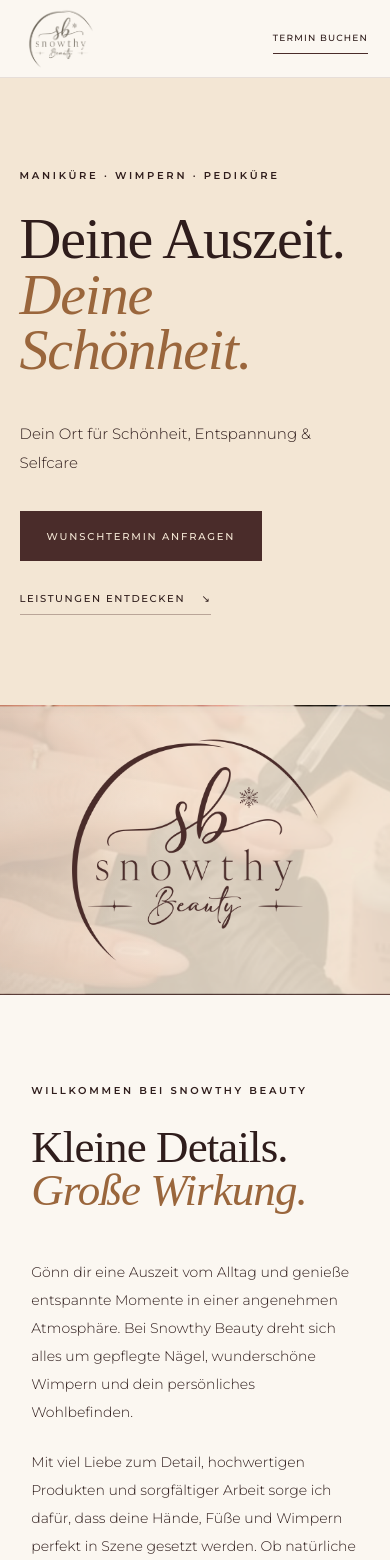
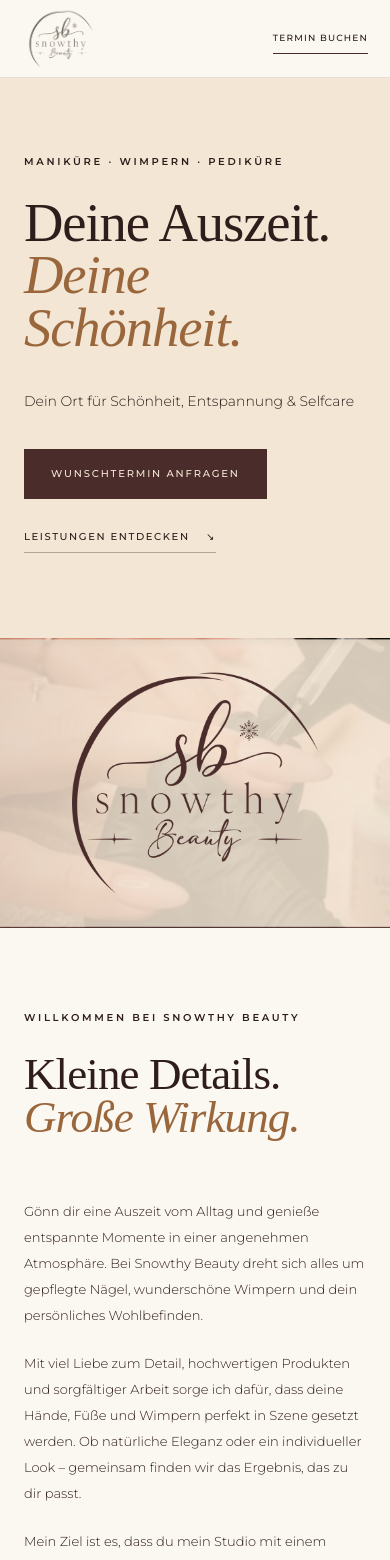
Before and after one commit to tu787878/snowthy-beauty, a Next.js app: page / in a window 390 px wide. Shown: the top 1560 px of the page. Built offline with nearby package versions, Linux system fonts and the light colour scheme; a web font is replaced by a local one.

Commit message:
Add responsive motion and mobile polish

```diff
--- a/app/globals.css
+++ b/app/globals.css
@@ -4,15 +4,18 @@
 :root { --cream:#f3e6d4; --cocoa:#4a2c2a; --gold:#eacd76; --paper:#fbf7f1; --ink:#2f1d1c; }
 * { box-sizing:border-box; }
 html { scroll-behavior:smooth; }
-body { margin:0; background:var(--paper); color:var(--ink); font-family:"Montserrat",sans-serif; font-weight:300; }
+body { margin:0; background:var(--paper); color:var(--ink); font-family:"Montserrat",sans-serif; font-weight:300; overflow-x:hidden; }
 a { color:inherit; text-decoration:none; }
-.site-header { height:92px; padding:0 clamp(22px,5vw,80px); display:flex; align-items:center; justify-content:space-between; background:var(--paper); position:relative; z-index:10; border-bottom:1px solid rgba(74,44,42,.12); }
-.brand img { width:96px; height:76px; object-fit:cover; object-position:center; filter:brightness(.38) sepia(.6) saturate(.7); }
+.site-header { height:92px; padding:0 clamp(22px,5vw,80px); display:flex; align-items:center; justify-content:space-between; background:rgba(251,247,241,.94); position:relative; z-index:10; border-bottom:1px solid rgba(74,44,42,.12); backdrop-filter:blur(14px); }
+.brand img { width:96px; height:76px; object-fit:cover; object-position:center; filter:brightness(.38) sepia(.6) saturate(.7); transition:transform .45s ease; }
+.brand:hover img { transform:scale(1.04) rotate(-1deg); }
 nav { display:flex; gap:34px; font-size:12px; letter-spacing:.14em; text-transform:uppercase; }
-nav a, footer a { transition:opacity .2s; } nav a:hover, footer a:hover { opacity:.55; }
+nav a, footer a { position:relative; transition:opacity .25s ease; } nav a:hover, footer a:hover { opacity:.55; }
+nav a:after { content:""; position:absolute; left:0; right:100%; bottom:-7px; height:1px; background:var(--cocoa); transition:right .3s ease; }
+nav a:hover:after { right:0; }
 .header-cta { border-bottom:1px solid var(--cocoa); padding:8px 0; text-transform:uppercase; letter-spacing:.13em; font-size:11px; font-weight:500; }
 .hero { min-height:calc(100vh - 92px); display:grid; grid-template-columns:56% 44%; background:var(--cream); position:relative; overflow:hidden; }
-.hero-copy { padding:clamp(80px,11vh,130px) 5vw 90px; align-self:center; position:relative; z-index:2; }
+.hero-copy { padding:clamp(80px,11vh,130px) 5vw 90px; align-self:center; position:relative; z-index:2; animation:hero-copy-in .9s cubic-bezier(.22,.8,.32,1) both; }
 .eyebrow { text-transform:uppercase; font-size:10px; font-weight:600; letter-spacing:.27em; margin:0 0 28px; }
 h1,h2 { font-family:"Italiana",serif; font-weight:400; margin:0; line-height:.96; letter-spacing:-.02em; }
 h1 { font-size:clamp(58px,7.1vw,112px); max-width:800px; }
@@ -25,7 +28,8 @@
 .button-dark { color:var(--cream); background:var(--cocoa); }
 .text-link { text-transform:uppercase; letter-spacing:.16em; font-size:10px; font-weight:500; border-bottom:1px solid rgba(74,44,42,.35); padding-bottom:8px; }
 .text-link span { margin-left:12px; }
-.hero-art { background-color:var(--cream); background-image:url("/snowthy-hero-background.png"); background-size:cover; background-position:center; color:var(--cream); display:flex; align-items:center; justify-content:center; flex-direction:column; padding:70px 30px 40px; position:relative; }
+.hero-art { background-color:var(--cream); background-image:url("/snowthy-hero-background.png"); background-size:cover; background-position:center; color:var(--cream); display:flex; align-items:center; justify-content:center; flex-direction:column; padding:70px 30px 40px; position:relative; animation:hero-image-in 1.15s cubic-bezier(.22,.8,.32,1) both; transition:background-size 1.2s ease; }
+.hero-art:hover { background-size:106%; }
 .hero-art:after { content:""; position:absolute; inset:0; background:linear-gradient(90deg,rgba(74,44,42,.08),transparent 42%); pointer-events:none; }
 .arch { width:min(78%,460px); aspect-ratio:.82; border:1px solid rgba(243,230,212,.42); border-bottom:0; border-radius:240px 240px 0 0; position:relative; background:radial-gradient(circle at 50% 36%,rgba(234,205,118,.18),transparent 55%); }
 .polish-bottle { position:absolute; width:112px; height:184px; border:2px solid var(--gold); bottom:14%; left:50%; transform:translateX(-50%); border-radius:13px 13px 22px 22px; box-shadow:inset 0 0 0 8px rgba(234,205,118,.06); }
@@ -44,13 +48,15 @@
 .light { color:var(--gold); }.services h2 em,.booking h2 em { color:var(--gold); }
 .section-heading { position:sticky; top:130px; align-self:start; }
 .service-list { border-top:1px solid rgba(243,230,212,.25); }
-.service { display:grid; grid-template-columns:46px minmax(210px,1fr) minmax(220px,1fr) 36px; gap:24px; align-items:center; padding:30px 0; border-bottom:1px solid rgba(243,230,212,.25); }
+.service { display:grid; grid-template-columns:46px minmax(210px,1fr) minmax(220px,1fr) 36px; gap:24px; align-items:center; padding:30px 0; border-bottom:1px solid rgba(243,230,212,.25); transition:padding .35s ease, background .35s ease; }
+.service:hover { padding-left:16px; padding-right:16px; background:rgba(243,230,212,.04); }
 .service>span { color:var(--gold); font:13px "Italiana",serif; }.service h3{font:400 clamp(20px,2vw,28px) "Italiana",serif;margin:0;}.service p{font-size:11px;line-height:1.8;margin:0;opacity:.72;}.service>a{font-size:22px;color:var(--gold);transition:transform .2s}.service>a:hover{transform:translate(3px,-3px)}
 .gallery { background:var(--paper); padding:clamp(85px,10vw,145px) 0 0; }
 .gallery-heading { display:grid; grid-template-columns:1fr minmax(300px,520px); gap:8vw; align-items:end; margin-inline:clamp(32px,7vw,120px); padding-bottom:clamp(55px,7vw,95px); }
 .gallery-heading>p { margin:0; font-size:13px; line-height:1.95; max-width:500px; }
 .gallery figure { margin:0; overflow:hidden; background:var(--cream); }
-.gallery figure img { width:100%; height:auto; min-height:260px; object-fit:cover; display:block; }
+.gallery figure img { width:100%; height:auto; min-height:260px; object-fit:cover; display:block; transition:transform 1.1s cubic-bezier(.22,.8,.32,1), filter .6s ease; }
+.gallery figure:hover img { transform:scale(1.025); filter:saturate(1.06); }
 .studio { display:grid; grid-template-columns:45% 55%; gap:8vw; background:#f7efe4; align-items:center; }
 .studio-art { min-height:620px; background:var(--cream); position:relative; display:grid; place-items:center; overflow:hidden; }.studio-art:before,.studio-art:after{content:"";position:absolute;border:1px solid rgba(74,44,42,.25);border-radius:50%;width:430px;height:430px}.studio-art:after{width:330px;height:330px}.studio-frame{width:190px;height:270px;background:var(--cocoa);display:grid;place-items:center;box-shadow:20px 20px 0 var(--gold);position:relative;z-index:2}.studio-frame span{font:54px "Italiana",serif;color:var(--cream)}.studio-art p{position:absolute;bottom:34px;text-transform:uppercase;letter-spacing:.24em;font-size:9px;}
 .studio-copy>p:not(.eyebrow){line-height:2;font-size:14px;max-width:600px;margin:36px 0 45px}.values{display:grid;gap:0}.values>div{display:grid;grid-template-columns:120px 1fr;gap:25px;border-top:1px solid rgba(74,44,42,.18);padding:20px 0}.values h3{font:21px "Italiana",serif;margin:0}.values p{font-size:11px;line-height:1.7;margin:0;opacity:.75}
@@ -60,7 +66,13 @@
 .imprint { padding:28px clamp(24px,6vw,90px); background:#251413; color:var(--cream); display:flex; align-items:baseline; gap:24px; border-top:1px solid rgba(243,230,212,.1); }
 .imprint h2 { font-size:18px; }
 .imprint p { margin:0; font-size:10px; line-height:1.7; opacity:.65; }
+.reveal { opacity:0; transform:translateY(34px); transition:opacity .75s ease, transform .85s cubic-bezier(.22,.8,.32,1); }
+.reveal.is-visible { opacity:1; transform:none; }
+.services.reveal .service { opacity:0; transform:translateY(18px); }
+.services.reveal.is-visible .service { opacity:1; transform:none; transition:opacity .55s ease calc(var(--item-index) * 80ms), transform .6s ease calc(var(--item-index) * 80ms), padding .35s ease, background .35s ease; }
+@keyframes hero-copy-in { from { opacity:0; transform:translateY(24px); } to { opacity:1; transform:none; } }
+@keyframes hero-image-in { from { opacity:0; transform:scale(1.035); } to { opacity:1; transform:scale(1); } }
 @media(max-width:900px){.site-header nav{display:none}.hero{grid-template-columns:1fr}.hero-copy{min-height:650px}.hero-art{min-height:440px;background-size:cover}.hero-note{display:none}.intro,.services,.studio,.prices,.booking,.gallery-heading{grid-template-columns:1fr}.services{gap:60px}.section-heading{position:static}.studio-art{min-height:500px}.booking{gap:60px}.gallery-heading{gap:35px}}
-@media(max-width:620px){.site-header{height:78px}.brand img{width:78px;height:62px}.header-cta{font-size:9px}.hero{min-height:auto}.hero-copy{min-height:590px;padding-top:90px}.hero-art{min-height:290px;background-position:center}.section-pad{padding-top:88px;padding-bottom:88px}.service{grid-template-columns:34px 1fr 28px;gap:14px}.service p{grid-column:2/4}.service>a{grid-column:3;grid-row:1/2}.gallery-heading{margin-inline:24px}.gallery figure img{min-height:190px}.studio-art{min-height:420px}.studio-art:before{width:330px;height:330px}.studio-art:after{width:250px;height:250px}.studio-frame{width:150px;height:220px}.booking form{grid-template-columns:1fr}.booking label{grid-column:1/-1}.prices{gap:45px}footer{grid-template-columns:1fr;text-align:center}footer img{margin:auto}footer div{justify-content:center;flex-wrap:wrap}footer p{text-align:center}}
+@media(max-width:620px){.site-header{height:78px}.brand img{width:78px;height:62px}.header-cta{font-size:9px}.hero{min-height:auto}.hero-copy{min-height:560px;padding:76px 24px 70px}.hero-copy h1{font-size:clamp(48px,14vw,58px)}.hero-lead{font-size:14px;margin-top:34px}.hero-art{min-height:290px;background-position:center}.hero-art:hover{background-size:cover}.section-pad{padding:82px 24px}.intro{gap:52px}.intro-copy{font-size:13px}.service{grid-template-columns:30px minmax(0,1fr) 28px;gap:12px;padding:26px 0}.service:hover{padding-left:0;padding-right:0;background:transparent}.service p{grid-column:2/4;font-size:10px}.service>a{grid-column:3;grid-row:1/2}.gallery-heading{margin-inline:24px}.gallery figure img{min-height:190px}.studio{gap:58px}.studio-art{min-height:380px}.studio-art:before{width:310px;height:310px}.studio-art:after{width:235px;height:235px}.studio-frame{width:140px;height:205px}.values>div{grid-template-columns:94px 1fr;gap:14px}.booking form{grid-template-columns:1fr}.booking label{grid-column:1/-1}.prices{gap:45px}footer{grid-template-columns:1fr;text-align:center}footer img{margin:auto}footer div{justify-content:center;flex-wrap:wrap}footer p{text-align:center}}
 @media(max-width:620px){.imprint{align-items:flex-start;flex-direction:column;gap:10px}}
-@media(prefers-reduced-motion:reduce){html{scroll-behavior:auto}.button,.service>a{transition:none}}
+@media(prefers-reduced-motion:reduce){html{scroll-behavior:auto}.button,.service,.service>a,.brand img,.gallery figure img,.reveal{animation:none;transition:none}.reveal,.services.reveal .service{opacity:1;transform:none}}
--- a/app/page.tsx
+++ b/app/page.tsx
@@ -1,6 +1,6 @@
 "use client";
 
-import { FormEvent, useState } from "react";
+import { FormEvent, useEffect, useState } from "react";
 
 const services = [
   { number: "01", title: "Maniküre & Naturnagelverstärkung", text: "Schöne, gepflegte Hände sind deine Visitenkarte. Mit einer professionellen Maniküre und einer Naturnagelverstärkung sorge ich für gesunde, stabile und natürlich schöne Nägel." },
@@ -18,6 +18,24 @@
 
 export default function Home() {
   const [sent, setSent] = useState(false);
+
+  useEffect(() => {
+    const elements = document.querySelectorAll<HTMLElement>("[data-reveal]");
+    const observer = new IntersectionObserver(
+      (entries) => {
+        entries.forEach((entry) => {
+          if (entry.isIntersecting) {
+            entry.target.classList.add("is-visible");
+            observer.unobserve(entry.target);
+          }
+        });
+      },
+      { threshold: 0.12, rootMargin: "0px 0px -8% 0px" },
+    );
+
+    elements.forEach((element) => observer.observe(element));
+    return () => observer.disconnect();
+  }, []);
 
   function submit(event: FormEvent<HTMLFormElement>) {
     event.preventDefault();
@@ -60,7 +78,7 @@
         <div className="hero-note"><span>Scroll</span><i /></div>
       </section>
 
-      <section className="intro section-pad">
+      <section className="intro section-pad reveal" data-reveal>
         <div>
           <p className="eyebrow">Willkommen bei Snowthy Beauty</p>
           <h2>Kleine Details.<br /><em>Große Wirkung.</em></h2>
@@ -73,14 +91,14 @@
         </div>
       </section>
 
-      <section className="services section-pad" id="leistungen">
+      <section className="services section-pad reveal" id="leistungen" data-reveal>
         <div className="section-heading">
           <p className="eyebrow light">Meine Leistungen</p>
           <h2>Schönheit, die sich<br /><em>nach dir anfühlt.</em></h2>
         </div>
         <div className="service-list">
           {services.map((service) => (
-            <article className="service" key={service.number}>
+            <article className="service" key={service.number} style={{ "--item-index": Number(service.number) - 1 } as React.CSSProperties}>
               <span>{service.number}</span>
               <h3>{service.title}</h3>
               <p>{service.text}</p>
@@ -90,7 +108,7 @@
         </div>
       </section>
 
-      <section className="gallery" id="galerie">
+      <section className="gallery reveal" id="galerie" data-reveal>
         <div className="gallery-heading">
           <div>
             <p className="eyebrow">Ausgewählte Arbeiten</p>
@@ -106,7 +124,7 @@
         </figure>
       </section>
 
-      <section className="studio section-pad" id="studio">
+      <section className="studio section-pad reveal" id="studio" data-reveal>
         <div className="studio-art" aria-hidden="true">
           <div className="studio-frame"><span>SB</span></div>
           <p>Ruhe · Qualität · Du</p>
@@ -121,7 +139,7 @@
         </div>
       </section>
 
-      <section className="prices section-pad" id="preise">
+      <section className="prices section-pad reveal" id="preise" data-reveal>
         <div>
           <p className="eyebrow">Preise & Behandlungen</p>
           <h2>Transparent.<br /><em>Persönlich. Schön.</em></h2>
@@ -132,7 +150,7 @@
         </div>
       </section>
 
-      <section className="booking section-pad" id="termin">
+      <section className="booking section-pad reveal" id="termin" data-reveal>
         <div className="booking-copy">
           <p className="eyebrow light">Termin buchen</p>
           <h2>Zeit für dich<br /><em>beginnt hier.</em></h2>
```
